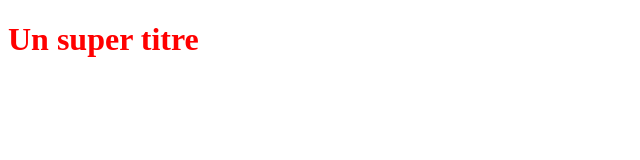
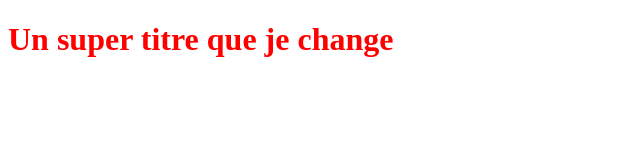
Before and after one commit to theodpnt/OpenclassroomsProject, a plain HTML site: page index.html in a window 1280 px wide. Shown: the whole page, without its empty margins (0-640 px from the left). Drawn offline with Linux system fonts and the light colour scheme.

Commit message:
Modification du titre H1

```diff
--- a/index.html
+++ b/index.html
@@ -5,6 +5,6 @@
    <link rel="stylesheet" type="text/css" href="styles.css">
 </head>
 <body>
-   <h1>Un super titre</h1>
+   <h1>Un super titre que je change</h1>
 </body>
 </html>
```
